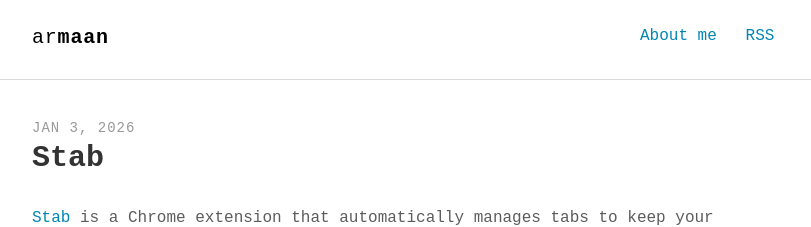
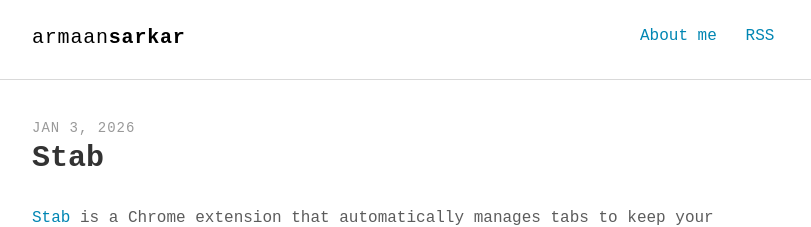
Before and after one commit to armaansarkar/blog, a Jekyll site: the page built from _posts/2026-01-03-stab.md, in a window 1280 px wide. Shown: the top 227 px of the page, without its empty margins (232-1043 px from the left). Built offline with Jekyll 4.4.1, drawn with Linux system fonts in a browser that asks for light colours; some web fonts are replaced.

Commit message:
Update title

```diff
--- a/_config.yml
+++ b/_config.yml
@@ -1,6 +1,6 @@
 # Site settings
-title_left: "ar"
-title_right: "maan"
+title_left: "armaan"
+title_right: "sarkar"
 description: "personal blog"
 url: https://armaansarkar.github.io
 baseurl: "/blog"
```
